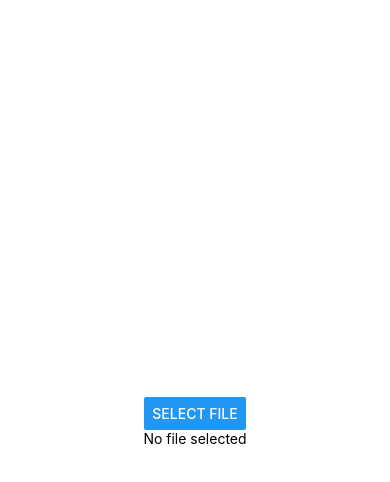
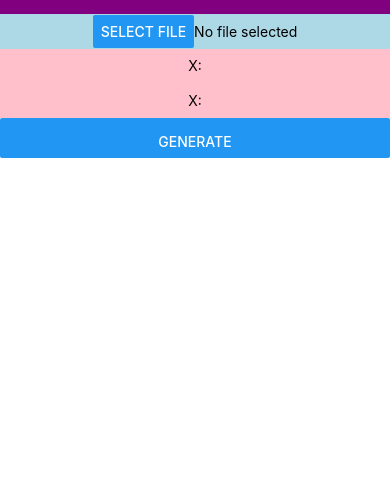
Before and after one commit to FilipRazek/ceo-s-quest, a React Native app: screen / in a window 390 px wide. Shown: the top 482 px of the page. Built offline with nearby package versions, Linux system fonts and the light colour scheme.

Commit message:
Try adding styles (doesn't work at all yet xD)

```diff
--- /dev/null
+++ b/src/components/ChannelSelect/index.jsx
@@ -0,0 +1,25 @@
+import { StyleSheet, Text, View } from "react-native";
+
+export const ChannelSelect = ({ options }) => {
+  return (
+    <View style={styles.container}>
+      <Text>X:</Text>
+      {/* {options.length > 0 ? (
+        <RNPickerSelect
+          onValueChange={(value) => console.log(value)}
+          items={options.map((option) => ({ label: option, value: option }))}
+        />
+      ) : null} */}
+    </View>
+  );
+};
+
+const styles = StyleSheet.create({
+  container: {
+    flex: 5,
+    flexDirection: "row",
+    alignItems: "center",
+    justifyContent: "center",
+    backgroundColor: "pink",
+  },
+});
--- a/src/components/FilePicker/index.jsx
+++ b/src/components/FilePicker/index.jsx
@@ -32,9 +32,10 @@ export const FilePicker = ({ updateData }) => {
 
 const styles = StyleSheet.create({
   container: {
-    flex: 1,
-    backgroundColor: "#fff",
+    flex: 5,
+    flexDirection: "row",
     alignItems: "center",
     justifyContent: "center",
+    backgroundColor: "lightblue",
   },
 });
--- a/src/components/GraphOptions/index.jsx
+++ /dev/null
@@ -1,11 +0,0 @@
-import { Text, View } from "react-native";
-
-export const GraphOptions = ({ table }) => {
-  return (
-    <View>
-      {table.map((item, index) => (
-        <Text key={index}>{JSON.stringify(item)}</Text>
-      ))}
-    </View>
-  );
-};
--- a/src/screens/Home/index.jsx
+++ b/src/screens/Home/index.jsx
@@ -1,8 +1,14 @@
 import React from "react";
-import { StyleSheet, StatusBar, SafeAreaView } from "react-native";
+import {
+  StyleSheet,
+  StatusBar,
+  SafeAreaView,
+  View,
+  Button,
+} from "react-native";
 import { readString } from "react-native-csv";
-import { GraphOptions } from "../../components/GraphOptions";
 import { FilePicker } from "../../components/FilePicker";
+import { ChannelSelect } from "../../components/ChannelSelect";
 
 function extractData(csvString) {
   const convertedData = readString(csvString).data;
@@ -14,17 +20,65 @@ function extractData(csvString) {
 }
 
 export const Home = () => {
-  const [tableData, setTableData] = React.useState([]);
+  const [tableData, setTableData] = React.useState([[]]);
 
   function updateDataFromFile(newFileData) {
     setTableData(extractData(newFileData));
   }
 
   return (
-    <SafeAreaView style={styles.container}>
+    <SafeAreaView>
       <StatusBar barStyle={"dark-content"} />
-      <FilePicker updateData={updateDataFromFile} />
-      {tableData.length > 0 ? <GraphOptions table={tableData} /> : null}
+      <View style={styles.container}>
+        <View style={styles.header}></View>
+        <FilePicker updateData={updateDataFromFile} />
+        <ChannelSelect options={tableData[0]} />
+        <ChannelSelect options={tableData[0]} />
+        <View class="graph-settings" style={{ flex: 1 }}>
+          <Button class="icon-button" title="">
+            <svg
+              xmlns="http://www.w3.org/2000/svg"
+              enable-background="new 0 0 24 24"
+              height="24px"
+              viewBox="0 0 24 24"
+              width="24px"
+              fill="#000000"
+            >
+              <g>
+                <rect fill="none" height="24" width="24" />
+              </g>
+              <g>
+                <g>
+                  <rect height="11" width="4" x="4" y="9" />
+                  <rect height="7" width="4" x="16" y="13" />
+                  <rect height="16" width="4" x="10" y="4" />
+                </g>
+              </g>
+            </svg>
+          </Button>
+          <Button class="icon-button" title="">
+            <svg
+              xmlns="http://www.w3.org/2000/svg"
+              height="24px"
+              viewBox="0 0 24 24"
+              width="24px"
+              fill="#000000"
+            >
+              <path d="M0 0h24v24H0V0z" fill="none" />
+              <path d="M3 17v2h6v-2H3zM3 5v2h10V5H3zm10 16v-2h8v-2h-8v-2h-2v6h2zM7 9v2H3v2h4v2h2V9H7zm14 4v-2H11v2h10zm-6-4h2V7h4V5h-4V3h-2v6z" />
+            </svg>
+          </Button>
+        </View>
+        <View class="generate-button-div" style={{ flex: 1 }}>
+          <Button title="Generate"></Button>
+        </View>
+      </View>
+      <View
+        style={[styles.diagonalUnderlay, styles.diagonalUnderlayTop]}
+      ></View>
+      <View
+        style={[styles.diagonalUnderlay, styles.diagonalUnderlayBottom]}
+      ></View>
     </SafeAreaView>
   );
 };
@@ -32,8 +86,25 @@ export const Home = () => {
 const styles = StyleSheet.create({
   container: {
     flex: 1,
-    backgroundColor: "#fff",
-    alignItems: "center",
-    justifyContent: "center",
+  },
+  header: {
+    backgroundColor: "purple",
+    flex: 2,
+  },
+  diagonalUnderlay: {
+    position: "absolute",
+    backgroundColor: "pink",
+    opacity: 0.4,
+    zIndex: -1,
+    width: "40%",
+    height: "25%",
+  },
+  diagonalUnderlayTop: {
+    clipPath: "polygon(100% 0, 0 0, 0 100%)",
+  },
+  diagonalUnderlayBottom: {
+    right: 0,
+    bottom: 0,
+    clipPath: "polygon(100% 0, 100% 100%, 0 100%)",
   },
 });
```
